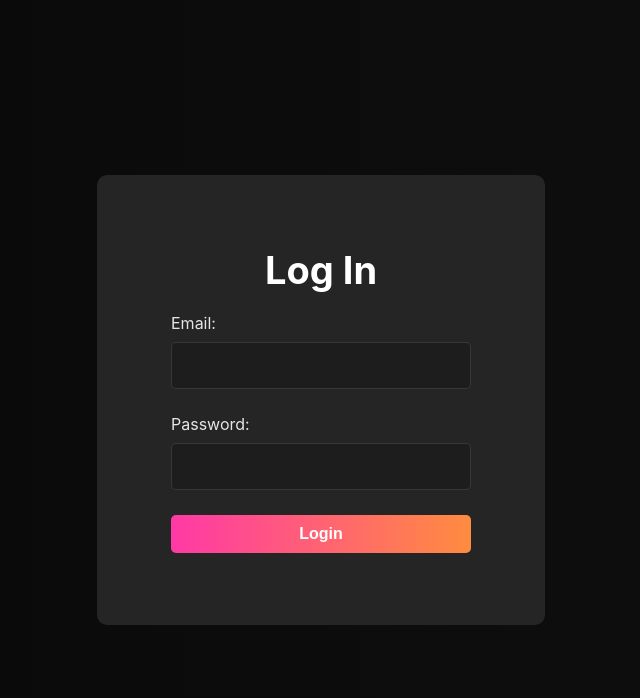
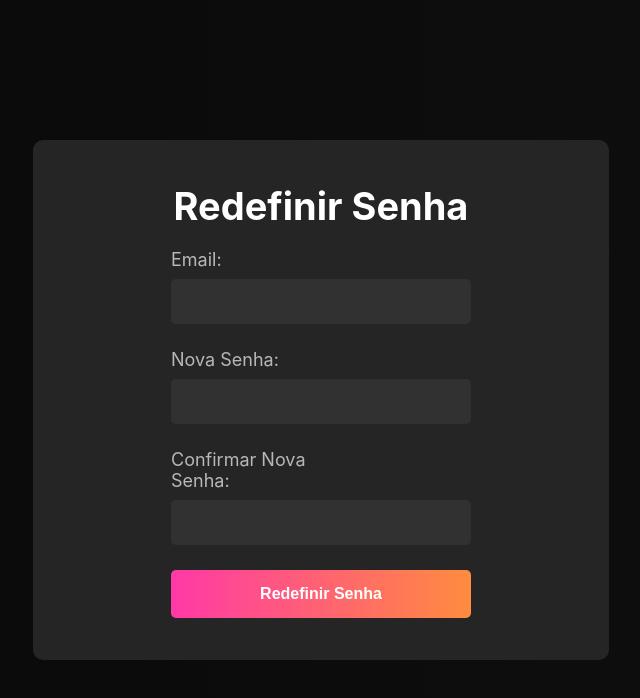
Before and after one commit to JoaoNrz/NextPlay, a Vue app in the folder frontend/next-front/: page /redefinir-senha in a window 1280 px wide. Before the commit this address led to /login. Shown: the top 698 px of the page, without its empty margins (319-959 px from the left). Built offline with nearby package versions, Linux system fonts and the light colour scheme.

Commit message:
Atualiza Redefinir Senha

```diff
--- a/frontend/next-front/src/components/LoginComp.vue
+++ b/frontend/next-front/src/components/LoginComp.vue
@@ -10,6 +10,12 @@
                 <label for="password">Password:</label>
                 <input type="password" id="password" v-model="password" required />
             </div>
+            <!-- Link para redefinir senha -->
+            <div class="forgot-password-link">
+                <span @click="goToRedefi" style="color:#ff8c3f;cursor:pointer;text-decoration:underline;">
+                    Esqueceu sua senha?
+                </span>
+            </div>
             <button type="submit">Login</button>
         </form>
     </div>
@@ -18,8 +24,7 @@
 <script>
 import axiosInstance from '../services/axiosInstance.js';
 
-
-    export default{
+export default {
     name:'LoginComp',
     data() {
         return {
@@ -44,10 +49,12 @@ import axiosInstance from '../services/axiosInstance.js';
                 // Trate o erro de login
                 console.error("Erro ao fazer login:", error);
             }
+        },
+        goToRedefi() {
+            this.$router.push({ name: 'Redefi' });
         }
     }
 }
-
 </script>
 
 <style scoped>
@@ -100,5 +107,9 @@ import axiosInstance from '../services/axiosInstance.js';
         font-weight: bold;
     }
 
-
+    .forgot-password-link {
+        width: 100%;
+        text-align: right;
+        margin-bottom: 10px;
+    }
 </style>
--- a/frontend/next-front/src/components/RedefiComp.vue
+++ b/frontend/next-front/src/components/RedefiComp.vue
@@ -1,18 +1,18 @@
 <template>
     <div class="container-login">
         <h1>Redefinir Senha</h1>
-        <form>
+        <form @submit.prevent="redefinirSenha">
             <div class="form-group">
                 <label for="email">Email:</label>
-                <input type="email" id="email" required />
+                <input type="email" id="email" v-model="email" required />
             </div>
             <div class="form-group">
                 <label for="new-password">Nova Senha:</label>
-                <input type="password" id="new-password" required />
+                <input type="password" id="new-password" v-model="newPassword" required />
             </div>
             <div class="form-group">
                 <label for="confirm-password">Confirmar Nova Senha:</label>
-                <input type="password" id="confirm-password" required />
+                <input type="password" id="confirm-password" v-model="confirmPassword" required />
             </div>
             <button type="submit">Redefinir Senha</button>
         </form>
@@ -20,8 +20,40 @@
 </template>
 
 <script>
+import axiosInstance from '../services/axiosInstance.js';
+
 export default {
-    name: 'RedefiComp'
+    name: 'RedefiComp',
+    data() {
+        return {
+            email: '',
+            newPassword: '',
+            confirmPassword: ''
+        }
+    },
+    methods: {
+        async redefinirSenha() {
+            if (this.newPassword !== this.confirmPassword) {
+                alert('As senhas não coincidem!');
+                return;
+            }
+            try {
+                // Buscar usuário pelo email
+                const response = await axiosInstance.get(`/user/email/${this.email}`);
+                const user = response.data;
+                if (!user || !user._id) {
+                    alert('Usuário não encontrado!');
+                    return;
+                }
+                // Atualizar senha
+                await axiosInstance.put(`/user/${user._id}`, { senha: this.newPassword });
+                alert('Senha redefinida com sucesso!');
+                this.$router.push({ name: 'Login' });
+            } catch (error) {
+                alert('Erro ao redefinir senha.');
+            }
+        }
+    }
 }
 </script>
 
--- a/frontend/next-front/src/router/index.js
+++ b/frontend/next-front/src/router/index.js
@@ -81,7 +81,8 @@ const router = createRouter({
 
 router.beforeEach((to, from, next) => {
   const isAuthenticated = !!localStorage.getItem('token');
-  if (to.name !== 'Login' && !isAuthenticated) {
+  const publicPages = ['Login', 'Redefi'];
+  if (!publicPages.includes(to.name) && !isAuthenticated) {
     next({ name: 'Login' });
   } else if (to.name === 'Login' && isAuthenticated) {
     next({ name: 'Home' });
```
Lines whose indentation alone changed are shown as unchanged.
